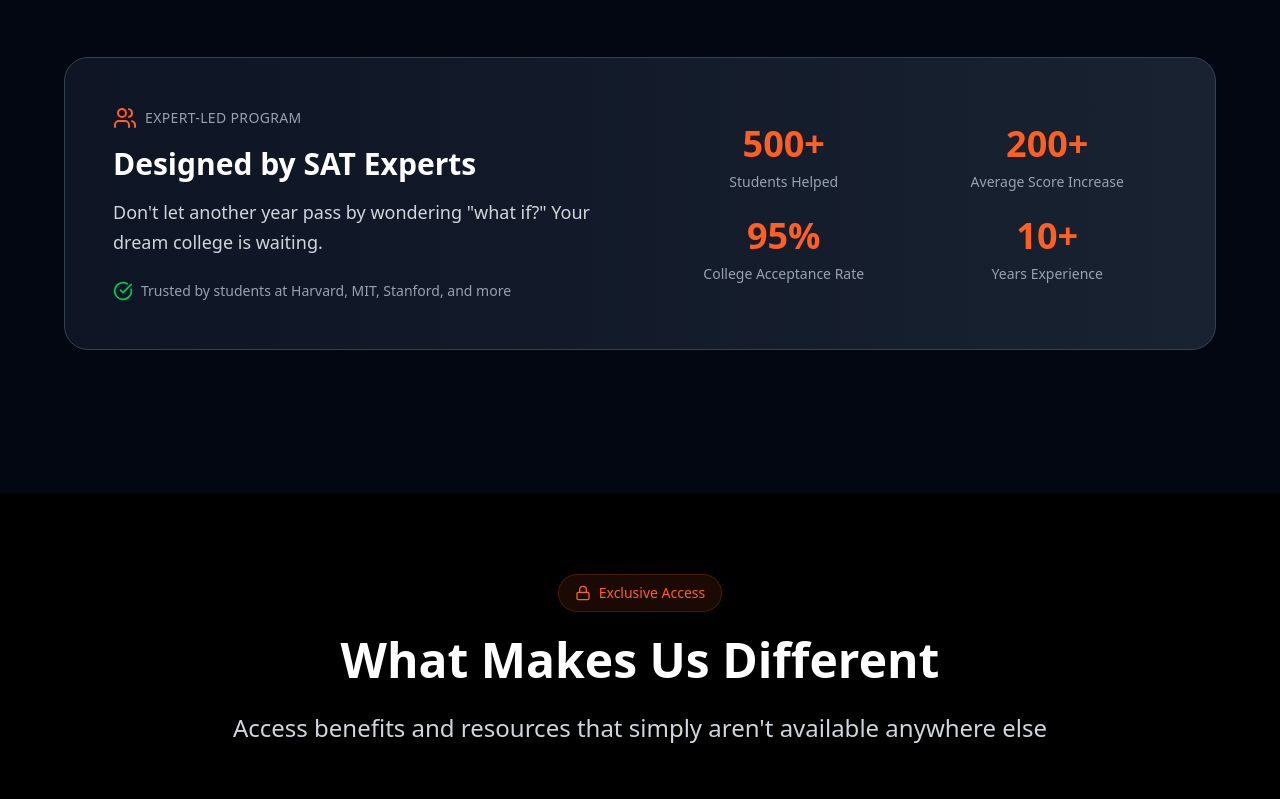
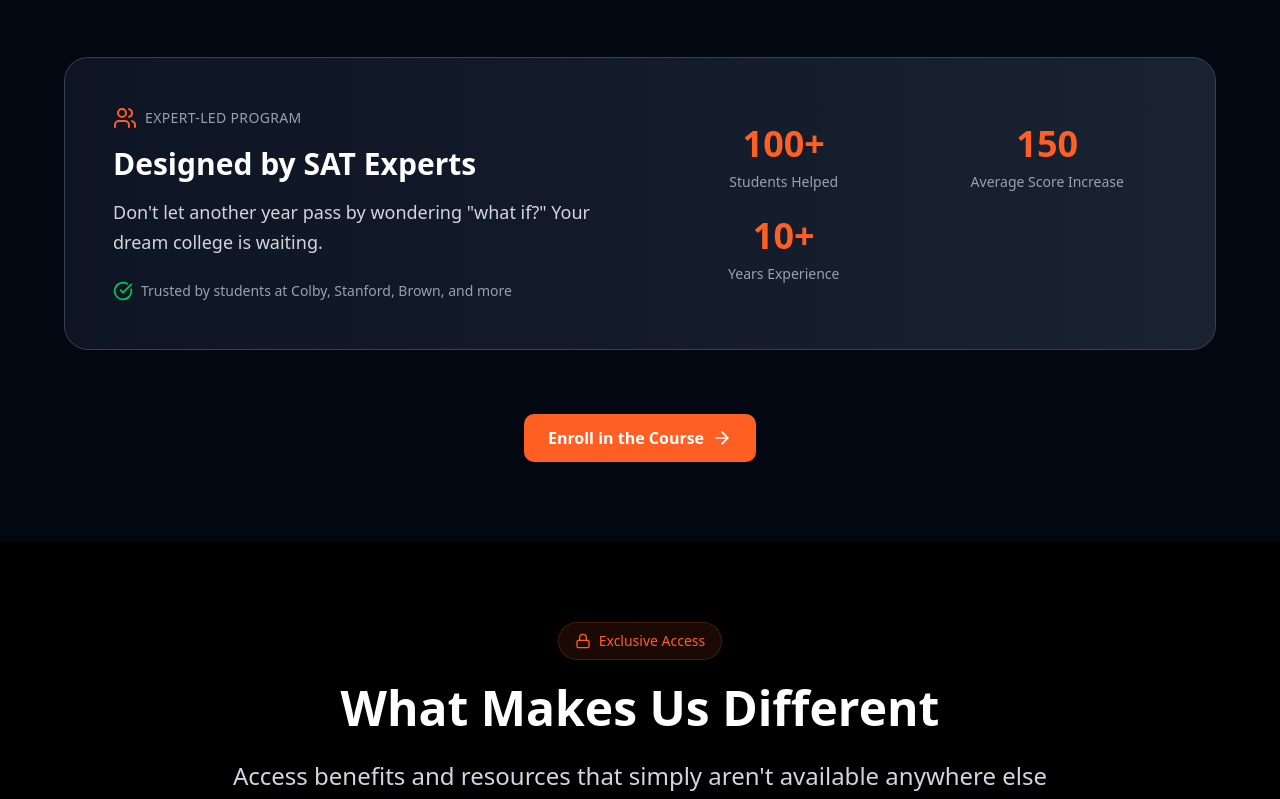
Before and after one commit to samanwirst/shoks_landing, a Next.js app: page / in a window 1280 px wide. Shown: the part 2180-2979 px from the top of the page. Built offline with nearby package versions, Linux system fonts and the light colour scheme.

Commit message:
Fix services button navigation and reposition enrollment button

```diff
--- a/src/app/page.tsx
+++ b/src/app/page.tsx
@@ -28,7 +28,7 @@ export default function Home() {
       </div>
 
       {/* Solution Presentation Section */}
-      <div className="bg-slate-100 relative" data-section="solution">
+      <div className="bg-slate-100 relative" id="services" data-section="solution">
         <BackgroundShapes variant="light" density="medium" />
         <div className="relative z-10">
           <SolutionPresentation isDarkTheme={true} />
--- a/src/components/dynamic-navbar-white.tsx
+++ b/src/components/dynamic-navbar-white.tsx
@@ -5,11 +5,7 @@ import Link from 'next/link';
 import Image from 'next/image';
 import { Menu, X } from 'lucide-react';
 
-interface DynamicNavbarWhiteProps {
-    isWhiteTheme?: boolean;
-}
-
-export function DynamicNavbarWhite({ isWhiteTheme = true }: DynamicNavbarWhiteProps) {
+export function DynamicNavbarWhite() {
     const [isOpen, setIsOpen] = useState(false);
 
     const scrollToSection = (sectionId: string) => {
@@ -55,7 +51,7 @@ export function DynamicNavbarWhite({ isWhiteTheme = true }: DynamicNavbarWhitePr
                 {/* Center - Desktop Menu */}
                 <div className="hidden md:flex items-center gap-8 flex-1 justify-center">
                     <button
-                        onClick={() => scrollToSection('solution')}
+                        onClick={() => scrollToSection('services')}
                         className="text-sm text-slate-300 hover:text-white transition-colors cursor-pointer"
                     >
                         Services
@@ -103,7 +99,7 @@ export function DynamicNavbarWhite({ isWhiteTheme = true }: DynamicNavbarWhitePr
                 <div className="md:hidden absolute top-full left-0 w-full bg-black/95 backdrop-blur-lg shadow-lg border-t border-gray-800">
                     <div className="container mx-auto px-4 md:px-6 py-6 flex flex-col items-center gap-6">
                         <button
-                            onClick={() => scrollToSection('solution')}
+                            onClick={() => scrollToSection('services')}
                             className="text-lg text-slate-300 hover:text-white transition-colors"
                         >
                             Services
--- a/src/components/dynamic-navbar.tsx
+++ b/src/components/dynamic-navbar.tsx
@@ -119,7 +119,7 @@ export function DynamicNavbar() {
                         className="md:hidden absolute top-full left-0 w-full bg-black/80 backdrop-blur-lg shadow-lg"
                     >
                         <div className="container mx-auto px-4 md:px-6 py-4 flex flex-col items-center gap-4">
-                            <Link href="#services" className="text-lg text-gray-300 hover:text-white transition-colors" onClick={() => setIsOpen(false)}>Services</Link>
+                            <Link href="#services" className="block py-2 text-gray-300 hover:text-white transition-colors" onClick={() => setIsOpen(false)}>Services</Link>
                             <Link href="#testimonials" className="text-lg text-gray-300 hover:text-white transition-colors" onClick={() => setIsOpen(false)}>Testimonials</Link>
                             <Link href="#why-us" className="text-lg text-gray-300 hover:text-white transition-colors" onClick={() => setIsOpen(false)}>Why Us</Link>
                             <Link href="#your-future" className="text-lg text-gray-300 hover:text-white transition-colors" onClick={() => setIsOpen(false)}>Your Future</Link>
--- a/src/components/hero-geometric.tsx
+++ b/src/components/hero-geometric.tsx
@@ -1,6 +1,5 @@
 'use client';
 
-import { useEffect } from "react";
 import { motion } from "framer-motion";
 import { cn } from "@/lib/utils";
 
@@ -58,17 +57,6 @@ export function HeroGeometric({
             y: 0,
             transition: {
                 duration: 0.5
-            }
-        }
-    };
-
-    const subtitleVariants = {
-        hidden: { opacity: 0, y: 15 },
-        visible: {
-            opacity: 1,
-            y: 0,
-            transition: {
-                duration: 0.4
             }
         }
     };
--- a/src/components/pain-amplification.tsx
+++ b/src/components/pain-amplification.tsx
@@ -68,7 +68,7 @@ export default function PainAmplification({ isDarkTheme = true }: PainAmplificat
             variants={itemVariants}
             className="text-4xl md:text-5xl font-bold mb-6"
           >
-            You're Not Alone in This
+            You&apos;re Not Alone in This
           </motion.h2>
           <motion.p
             variants={itemVariants}
@@ -122,8 +122,8 @@ export default function PainAmplification({ isDarkTheme = true }: PainAmplificat
           <p className={`text-lg md:text-xl italic max-w-3xl mx-auto ${
             isDarkTheme ? 'text-gray-300' : 'text-gray-600'
           }`}>
-            "Every high-achieving student faces these exact same fears. The difference?
-            Some find the right guidance to overcome them."
+            &quot;Every high-achieving student faces these exact same fears. The difference?
+            Some find the right guidance to overcome them.&quot;
           </p>
         </motion.div>
       </div>
--- a/src/components/solution-presentation.tsx
+++ b/src/components/solution-presentation.tsx
@@ -1,7 +1,7 @@
 "use client";
 
 import { motion } from 'framer-motion';
-import { Award, BarChart3, BookOpen, Users, CheckCircle, Star } from 'lucide-react';
+import { Award, BarChart3, BookOpen, Users, CheckCircle, Star, ArrowRight } from 'lucide-react';
 
 const features = [
   {
@@ -22,9 +22,8 @@ const features = [
 ];
 
 const credibilityStats = [
-  { number: "500+", label: "Students Helped" },
-  { number: "200+", label: "Average Score Increase" },
-  { number: "95%", label: "College Acceptance Rate" },
+  { number: "100+", label: "Students Helped" },
+  { number: "150", label: "Average Score Increase" },
   { number: "10+", label: "Years Experience" }
 ];
 
@@ -57,7 +56,7 @@ export default function SolutionPresentation({ isDarkTheme = true }: SolutionPre
   };
 
   return (
-    <section className={`py-20 px-6 ${isDarkTheme ? 'bg-gray-950 text-white' : 'bg-gray-50 text-gray-900'}`}>
+    <section id="services" className={`py-20 px-6 ${isDarkTheme ? 'bg-gray-950 text-white' : 'bg-gray-50 text-gray-900'}`}>
       <div className="max-w-6xl mx-auto">
         {/* Header */}
         <motion.div
@@ -160,7 +159,7 @@ export default function SolutionPresentation({ isDarkTheme = true }: SolutionPre
               <div className="flex items-center">
                 <CheckCircle className="w-5 h-5 text-green-500 mr-2" />
                 <span className={`text-sm ${isDarkTheme ? 'text-gray-400' : 'text-gray-600'}`}>
-                  Trusted by students at Harvard, MIT, Stanford, and more
+                  Trusted by students at Colby, Stanford, Brown, and more
                 </span>
               </div>
             </motion.div>
@@ -180,6 +179,22 @@ export default function SolutionPresentation({ isDarkTheme = true }: SolutionPre
           </div>
         </motion.div>
 
+        {/* Enrollment Button - Centered outside the box */}
+        <motion.div
+          variants={itemVariants}
+          className="mt-12 flex justify-center"
+        >
+          <a
+            href="https://forms.gle/C2k3btULzK2sdcsk7"
+            target="_blank"
+            rel="noopener noreferrer"
+            className="inline-flex items-center gap-2 bg-[#FF5F23] hover:bg-[#FF5F23]/90 text-white font-semibold py-3 px-6 rounded-lg transition-colors"
+          >
+            Enroll in the Course
+            <ArrowRight className="w-5 h-5" />
+          </a>
+        </motion.div>
+
 
       </div>
     </section>
--- a/src/components/testimonials.tsx
+++ b/src/components/testimonials.tsx
@@ -7,7 +7,7 @@ const testimonials = [
   {
     name: "Sarvinoz",
     role: "Booster Cohort - Advanced Track",
-    content: "Shoks helped me increase my score by 200 points!",
+    content: "As it is my first time taking an online course, I can bravely say that it was more than I expected! Even better than offline. The course itself is amazing - lots of hw, good community and funny and at same time very strict teacher. Punishments for not doin the hw is also creative - I sent video of me tellin a poem. What I liked most is that Said explains everything in detail, if even only one student doesnt get it, he'll explain again and again until we understand the whole thing, he doesn't just skip. I dont feel shy asking questions in his classes and that helped me to progress a lott!!!!!!!! Community is also supportive - even if i send questions at 3 a.m, at least 3 people help me to understand it. Thank uuuu!!!!!!!",
     rating: 5,
     image: "/testimonials/sarvinoz.jpg"
   },
--- a/src/components/unique-selling-points.tsx
+++ b/src/components/unique-selling-points.tsx
@@ -96,7 +96,7 @@ export default function UniqueSellingPoints({ isDarkTheme = true }: UniqueSellin
               isDarkTheme ? 'text-gray-300' : 'text-gray-600'
             }`}
           >
-            Access benefits and resources that simply aren't available anywhere else
+            Access benefits and resources that simply aren&apos;t available anywhere else
           </motion.p>
         </motion.div>
 
```
Also changed, not shown: src/components/visualization-transformation.tsx (+15 -5 lines).
